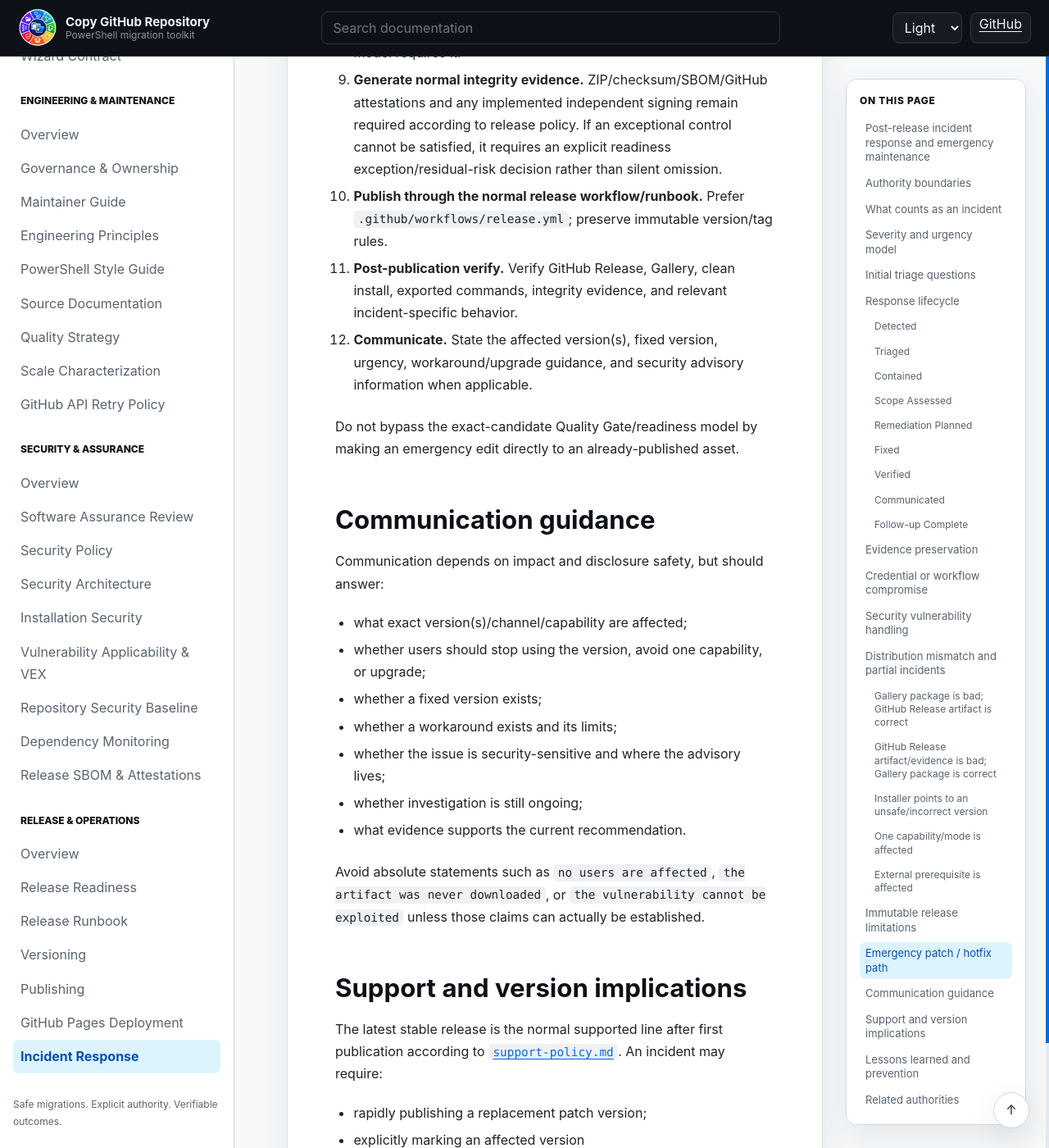
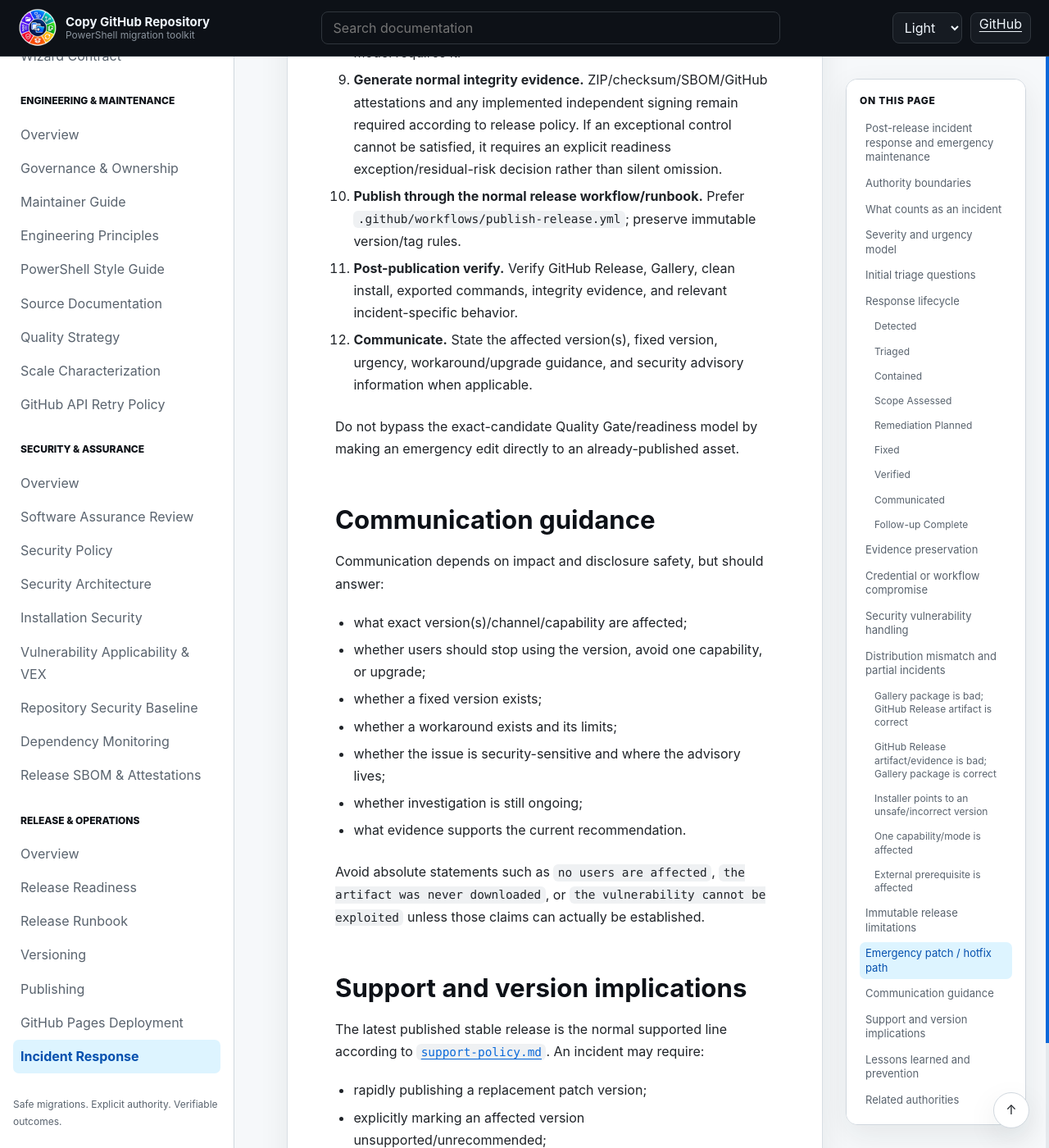
Before and after one commit to infoconex/copy-github-repo, a Jekyll site: the page built from docs/release/incident-response.md, in a window 1280 px wide and 1400 px high, scrolled down 12066 px. Shown: the whole window at 82% size. Built offline with Jekyll 4.4.1, drawn with Linux system fonts in a browser that asks for light colours; our own code applies the rules of GitHub Pages for plain Markdown files.

Commit message:
docs: align incident recovery with release workflow

```diff
--- a/docs/release/incident-response.md
+++ b/docs/release/incident-response.md
@@ -251,7 +251,7 @@ An emergency patch is still a release. Urgency changes prioritization, not ident
 7. **Run the Quality Gate.** Windows, Ubuntu, and macOS remain required; urgency does not justify silently skipping the repository quality baseline.
 8. **Run applicable live E2E evidence.** High-risk behavior affected by the incident should be live-validated when the quality/readiness model requires it.
 9. **Generate normal integrity evidence.** ZIP/checksum/SBOM/GitHub attestations and any implemented independent signing remain required according to release policy. If an exceptional control cannot be satisfied, it requires an explicit readiness exception/residual-risk decision rather than silent omission.
-10. **Publish through the normal release workflow/runbook.** Prefer `.github/workflows/release.yml`; preserve immutable version/tag rules.
+10. **Publish through the normal release workflow/runbook.** Prefer `.github/workflows/publish-release.yml`; preserve immutable version/tag rules.
 11. **Post-publication verify.** Verify GitHub Release, Gallery, clean install, exported commands, integrity evidence, and relevant incident-specific behavior.
 12. **Communicate.** State the affected version(s), fixed version, urgency, workaround/upgrade guidance, and security advisory information when applicable.
 
@@ -273,7 +273,7 @@ Avoid absolute statements such as `no users are affected`, `the artifact was nev
 
 ## Support and version implications
 
-The latest stable release is the normal supported line after first publication according to [`support-policy.md`](../user/support-policy.md). An incident may require:
+The latest published stable release is the normal supported line according to [`support-policy.md`](../user/support-policy.md). An incident may require:
 
 - rapidly publishing a replacement patch version;
 - explicitly marking an affected version unsupported/unrecommended;
```
